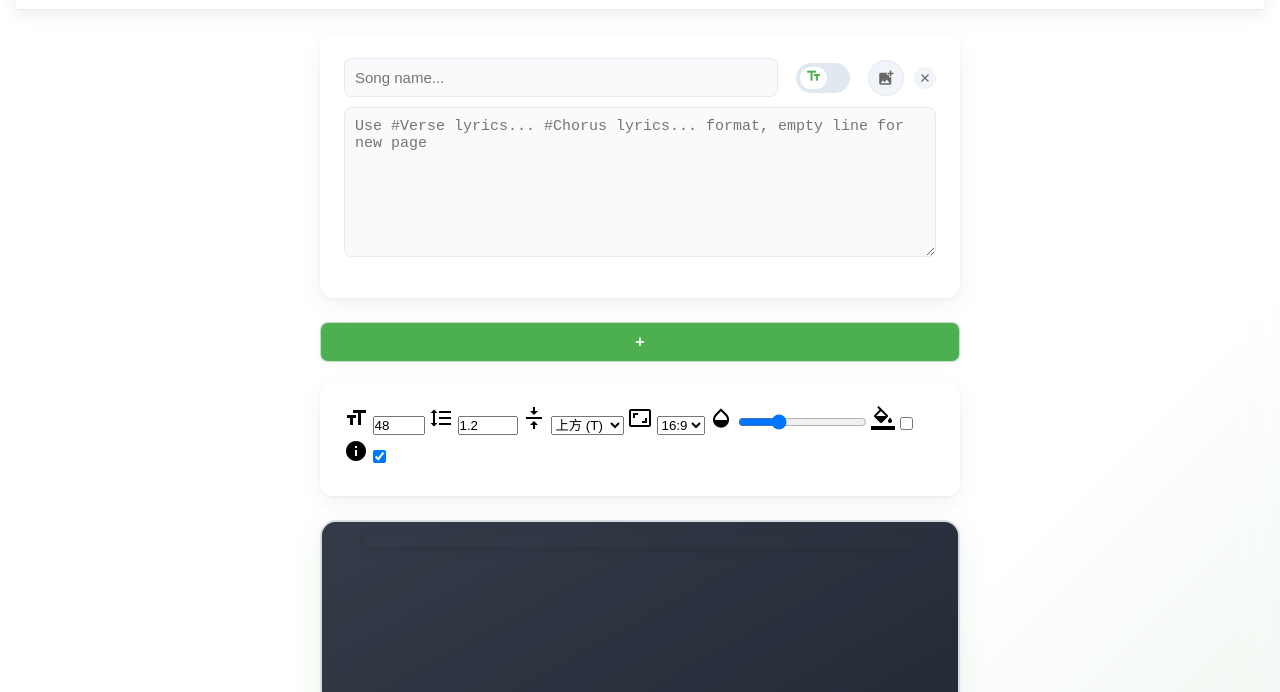
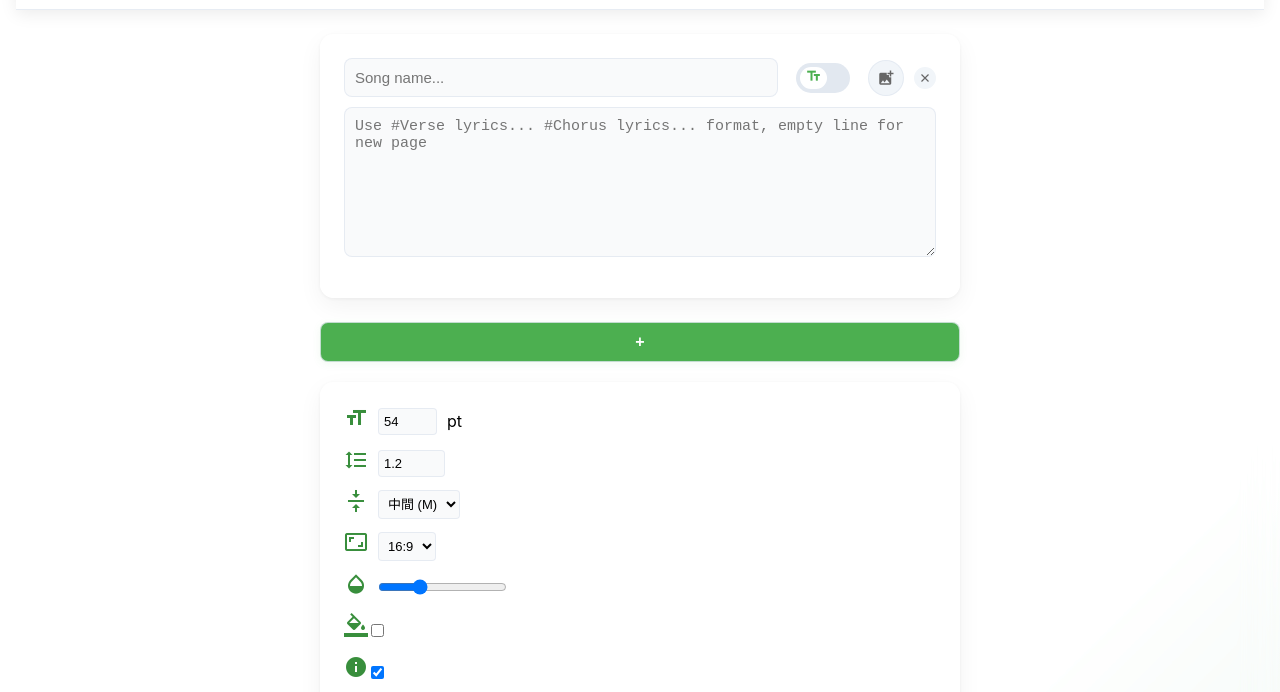
Before and after one commit to allens920181/allens920181.github.io, a plain HTML site: page index.html in a window 1280 px wide. Shown: the part 108-800 px from the top of the page. Drawn offline with Linux system fonts and the light colour scheme.

Commit message:
Update index.html

```diff
--- a/index.html
+++ b/index.html
@@ -809,25 +809,30 @@
 
         <div class="preview-section">
             <div class="card">
-                <div class="control-group-inline">
+                <div class="control-group">
                     <label title="歌詞大小">
                         <i class="material-icons">format_size</i>
                     </label>
-                    <input type="number" min="12" max="72" value="48" id="lyricsFontSize" onchange="updatePreview()">
-
+                    <input type="number" min="12" max="72" value="54" id="lyricsFontSize" onchange="updatePreview()">
+                    <span>pt</span>
+                </div>
+                <div class="control-group">
                     <label title="歌詞行距">
                         <i class="material-icons">format_line_spacing</i>
                     </label>
                     <input type="number" min="1" max="2" value="1.2" id="lyricsLineHeight" step="0.1" onchange="updatePreview()">
-
+                </div>
+                <div class="control-group">
                     <label title="歌詞位置">
                         <i class="material-icons">vertical_align_center</i>
                     </label>
                     <select id="position" onchange="updatePreview()">
-                        <option value="flex-start"selected>上方 (T)</option>
-                        <option value="center" >中間 (M)</option>
+                        <option value="flex-start">上方 (T)</option>
+                        <option value="center" selected>中間 (M)</option>
                         <option value="flex-end">下方 (B)</option>
                     </select>
+                </div>
+                <div class="control-group">
                     <label title="比例">
                         <i class="material-icons">aspect_ratio</i>
                     </label>
@@ -835,18 +840,21 @@
                         <option value="4:3">4:3</option>
                         <option value="16:9" selected>16:9</option>
                     </select>
-
+                </div>
+                <div class="control-group">
                     <label title="遮罩">
                         <i class="material-icons">opacity</i>
                     </label>
                     <input type="range" min="0" max="1" step="0.1" value="0.3" id="maskOpacity" onchange="updatePreview()">
-
+                </div>
+                <div class="control-group">
                     <label title="文字底色">
                         <i class="material-icons">format_color_fill</i>
                         <input type="checkbox" id="showTextBg" onchange="updatePreview()">
                     </label>
-
-                    <label title="歌曲資訊">
+                </div>
+                <div class="control-group">
+                    <label title="顯示右下角資訊">
                         <i class="material-icons">info</i>
                         <input type="checkbox" id="showInfo" checked onchange="updatePreview()">
                     </label>
```
